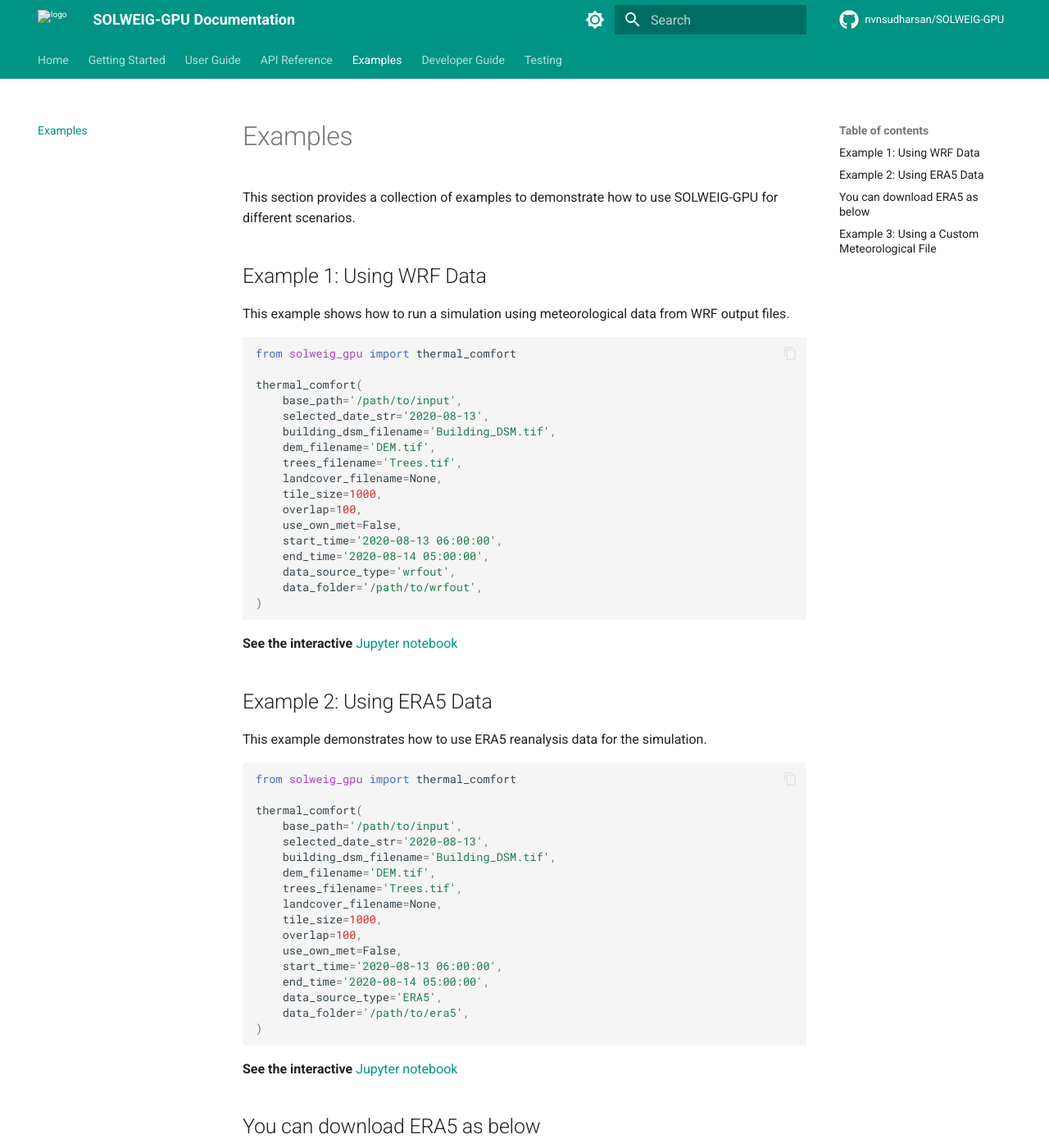
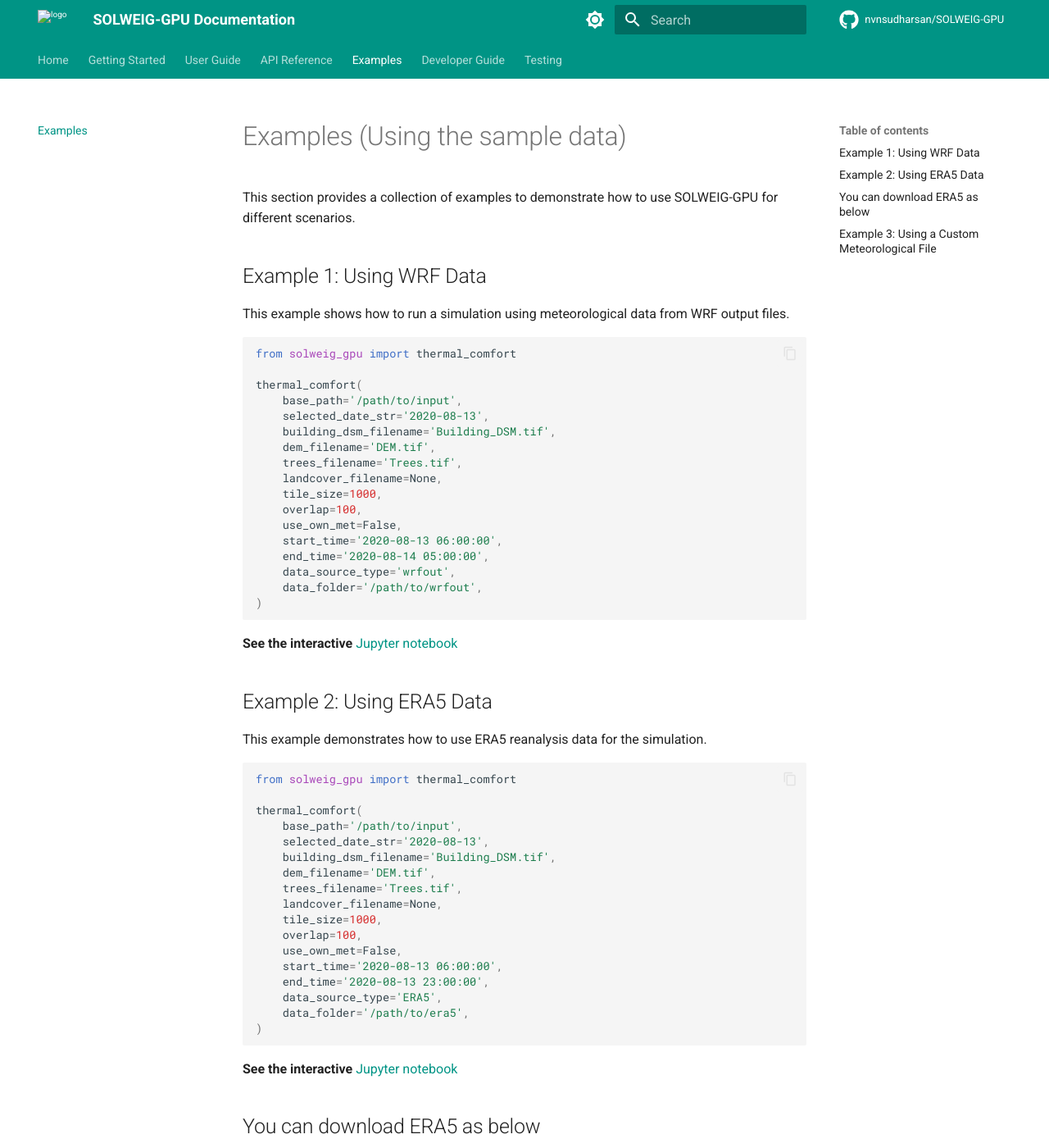
Before and after one commit to nvnsudharsan/SOLWEIG-GPU, an MkDocs documentation site: the page built from docs/examples.md, in a window 1280 px wide and 1400 px high. Shown: the whole window at 82% size. Built offline with MkDocs 1.6.1 and Material for MkDocs 9.7.7, drawn with Linux system fonts in a browser that asks for light colours; comment, search, counter and statistics services are not loaded; the version menu is left out.

Commit message:
Revise examples title and end time in documentation
Updated the title and modified the end time in Example 1.

```diff
--- a/docs/examples.md
+++ b/docs/examples.md
@@ -1,4 +1,4 @@
-# Examples
+# Examples (Using the sample data)
 
 This section provides a collection of examples to demonstrate how to use SOLWEIG-GPU for different scenarios.
 
@@ -45,7 +45,7 @@ thermal_comfort(
     overlap=100,
     use_own_met=False,
     start_time='2020-08-13 06:00:00',
-    end_time='2020-08-14 05:00:00',
+    end_time='2020-08-13 23:00:00',
     data_source_type='ERA5',
     data_folder='/path/to/era5',
 )
```
